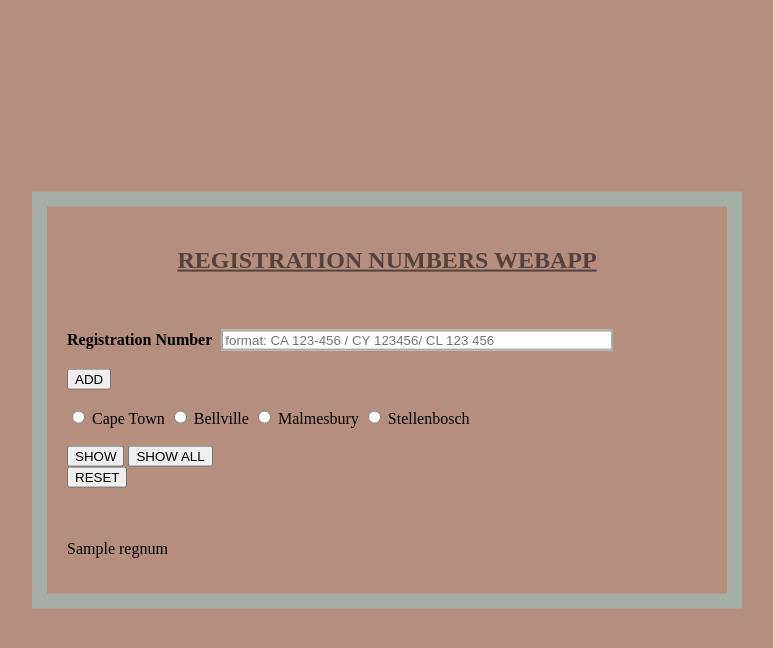
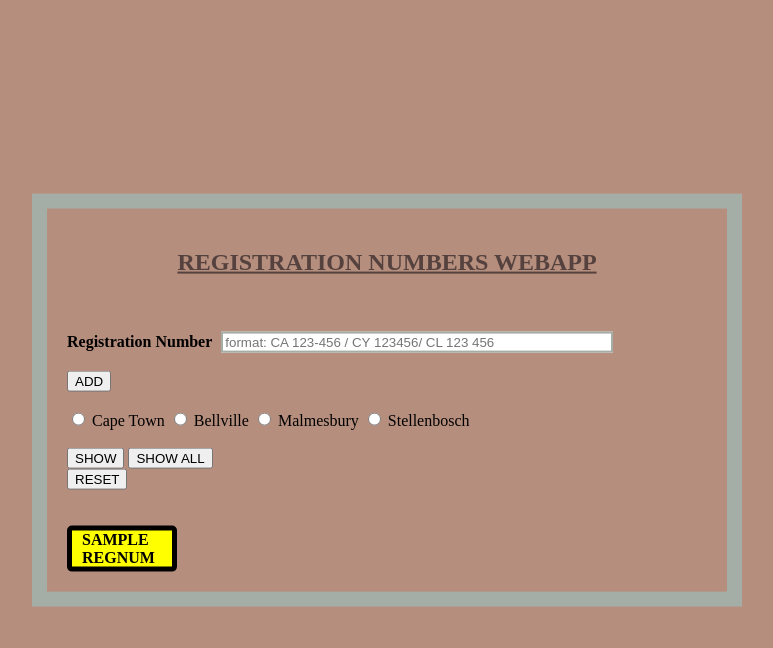
Before and after one commit to NonzwakaziMgxaji/registration_numbers_webapp, a Node server app: template views/index.handlebars in a window 1280 px wide. Shown: the top 648 px of the page, without its empty margins (18-791 px from the left). Run offline with Node 20, Linux system fonts and the light colour scheme; the template is opened without the code that fills it: most values are stand-ins (such as "Sample title", 1, 10 or a date in 2020); some libraries are stand-ins or nearby versions.

Commit message:
added styling and aligned registration numbers horizontally

```diff
--- a/public/css/registration_number.css
+++ b/public/css/registration_number.css
@@ -80,8 +80,22 @@ input[type="text"]{
     border: 2px solid #A5ADA7;
     margin-left: 5px;
 }
+/*
+.spanClass{
+    border: 5px solid black;
+    background-color: yellow;
+    border-radius: 5px;
+    list-style: none;
+    width: 90px;
+    margin: auto;
+    padding-left: 10px;
+    font-weight: bold;
+    text-transform: uppercase;
+    display: inline-block;
+    margin-right: 10px;
+} */
 
-.spanClass{
+.showRegNum{
     border: 5px solid black;
     background-color: yellow;
     border-radius: 5px;
```
Also changed, not shown: views/index.handlebars (+3 -8 lines).
